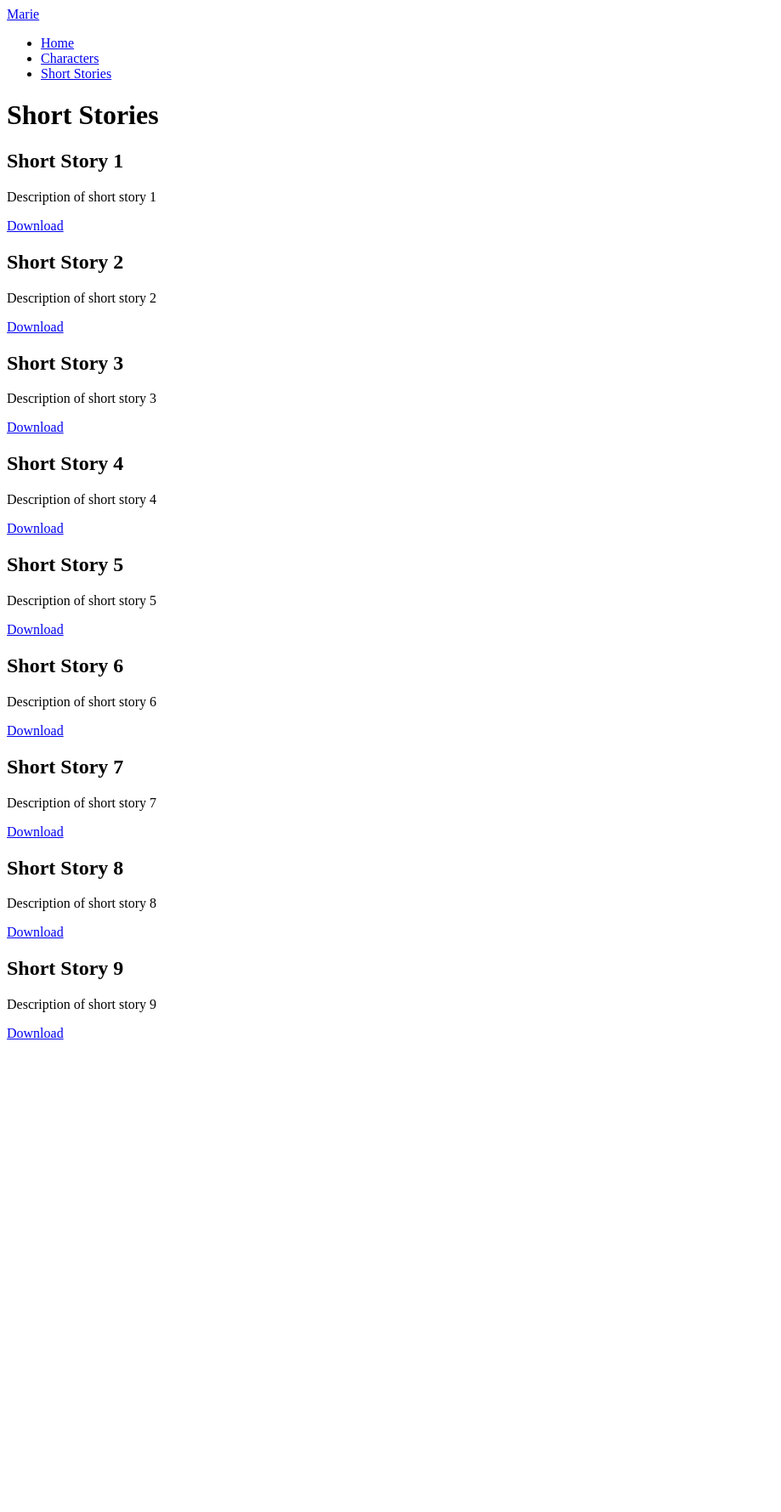
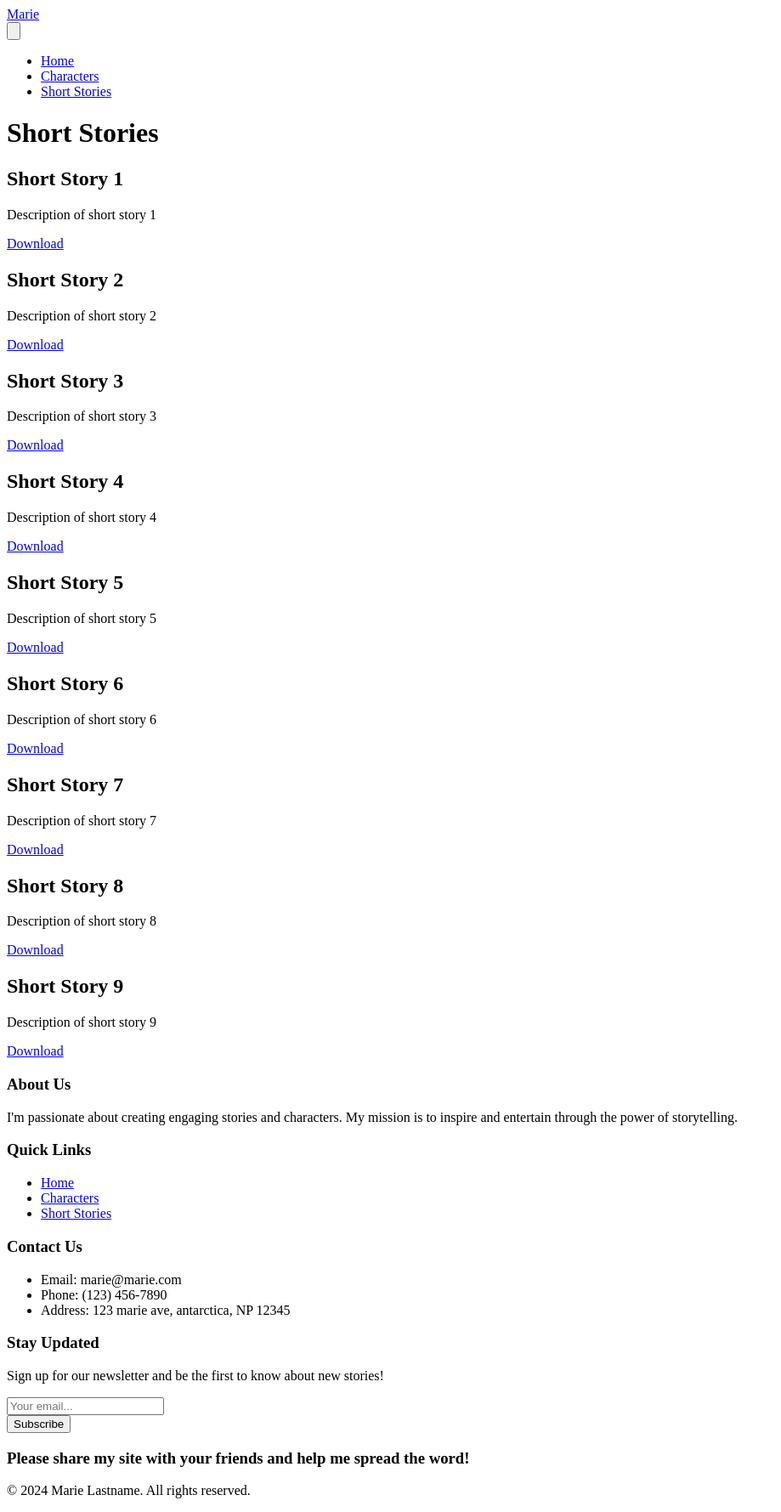
Before and after one commit to keanedwards1/marie, a Next.js app: page /short-stories in a window 1280 px wide. Shown: the whole page at 85% size, without its empty margins (0-919 px from the left). Before the commit the page ends 1233 px from the top, so only its background shows below. Built offline with nearby package versions, Linux system fonts and the light colour scheme.

Commit message:
minor changes

```diff
--- a/src/components/CharacterCard.tsx
+++ b/src/components/CharacterCard.tsx
@@ -10,7 +10,7 @@ interface CharacterCardProps {
 
 export default function CharacterCard({ character }: CharacterCardProps) {
   return (
-    <div className="card bg-base-100 shadow-md">
+    <div className="card bg-stone-50 shadow-md">
       <div className="card-body">
         <h2 className="card-title">{character.name}</h2>
         <p>{character.bio}</p>
--- a/src/components/ComicButton.tsx
+++ b/src/components/ComicButton.tsx
@@ -8,7 +8,7 @@ interface ComicButtonProps {
 const ComicButton: React.FC<ComicButtonProps> = ({ label, onClick }) => {
   return (
     <button
-      className="comic-button"
+      className="comic-button ml-3"
       onClick={onClick}
     >
       {label}
--- a/src/components/Nav.tsx
+++ b/src/components/Nav.tsx
@@ -1,25 +1,99 @@
-import Link from 'next/link';
-/* import ThemeSwitcher from './ThemeSwitcher';
-import Image from 'next/image'; // Import the Image component */
+import Link from "next/link";
+import { useState, useEffect } from "react";
 
 export default function Nav() {
+  const [isMenuOpen, setIsMenuOpen] = useState(false);
+
+  useEffect(() => {
+    const handleResize = () => {
+      if (window.innerWidth >= 1024) {
+        setIsMenuOpen(false);
+      }
+    };
+
+    window.addEventListener("resize", handleResize);
+    return () => window.removeEventListener("resize", handleResize);
+  }, []);
+
   return (
-    <nav className="navbar bg-base-100 p-4 flex justify-between">
-      <div className="">
-        <Link href="/" className="btn btn-ghost normal-case text-xl">
+    <nav className="navbar p-4 flex flex-wrap justify-between items-center">
+      <div className="flex items-center">
+        <Link href="/" className="nav-menu-main-button btn btn-ghost normal-case text-xl">
           Marie
         </Link>
       </div>
-      <div className="flex-none">
-        <ul className="menu menu-horizontal p-0 bg-base-100">
-          <li>
-            <Link className="nav-menu-button" href="/">Home</Link>
+      <button
+        onClick={() => setIsMenuOpen(!isMenuOpen)}
+        className="lg:hidden p-2"
+        aria-label="Toggle menu"
+      >
+        <svg
+          className="w-6 h-6"
+          fill="none"
+          stroke="currentColor"
+          viewBox="0 0 24 24"
+          xmlns="http://www.w3.org/2000/svg"
+        >
+          <path
+            className={`transition-transform duration-300 ease-in-out ${isMenuOpen ? 'rotate-45 -translate-y-1 translate-x-2' : ''}`}
+            strokeLinecap="round"
+            strokeLinejoin="round"
+            strokeWidth={2}
+            d="M4 6h16"
+          />
+          <path
+            className={`transition-opacity duration-300 ease-in-out ${isMenuOpen ? 'opacity-0' : ''}`}
+            strokeLinecap="round"
+            strokeLinejoin="round"
+            strokeWidth={2}
+            d="M4 12h16"
+          />
+          <path
+            className={`transition-transform duration-300 ease-in-out ${isMenuOpen ? '-rotate-45 translate-y-1 -translate-x-2' : ''}`}
+            strokeLinecap="round"
+            strokeLinejoin="round"
+            strokeWidth={2}
+            d="M4 18h16"
+          />
+        </svg>
+      </button>
+      <div
+        className={`
+          lg:flex lg:items-center w-full lg:w-auto
+          transition-all duration-300 ease-in-out
+          ${
+            isMenuOpen
+              ? "h-[120px] opacity-100"
+              : "h-0 opacity-0 lg:h-auto lg:opacity-100"
+          }
+          overflow-hidden
+          flex flex-col items-end lg:flex-row lg:items-center
+        `}
+      >
+        <ul className="menu menu-vertical lg:menu-horizontal p-0 mt-4 lg:mt-0 w-full lg:flex lg:space-x-0">
+          <li className="w-full lg:w-auto">
+            <Link
+              className="nav-menu-button text-right lg:text-left w-full lg:w-auto justify-end lg:justify-start"
+              href="/"
+            >
+              Home
+            </Link>
           </li>
-          <li>
-            <Link className="nav-menu-button" href="/characters">Characters</Link>
+          <li className="w-full lg:w-auto">
+            <Link
+              className="nav-menu-button text-right lg:text-left w-full lg:w-auto justify-end lg:justify-start"
+              href="/characters"
+            >
+              Characters
+            </Link>
           </li>
-          <li>
-            <Link className="nav-menu-button" href="/short-stories">Short Stories</Link>
+          <li className="w-full lg:w-auto">
+            <Link
+              className="nav-menu-button text-right lg:text-left w-full lg:w-auto justify-end lg:justify-start"
+              href="/short-stories"
+            >
+              Short Stories
+            </Link>
           </li>
         </ul>
       </div>
--- /dev/null
+++ b/src/components/RespFooter.tsx
@@ -0,0 +1,94 @@
+import React from 'react';
+import Link from 'next/link';
+import SubscribeForm from './SubscribeForm';
+
+const Footer: React.FC = () => {
+  return (
+    <footer className="relative pt-24 pb-12 bg-lavender-50 text-lavender-800">
+      <div className="absolute top-0 left-0 right-0 h-24 bg-gradient-to-b from-white to-lavender-50"></div>
+      <div className="container relative mx-auto px-4">
+        {/* Rest of the footer content */}
+        <div className="grid grid-cols-1 md:grid-cols-2 lg:grid-cols-4 gap-8">
+          {/* About Section */}
+          <div>
+            <h3 className="text-lg font-serif font-semibold mb-4 text-lavender-900">About Us</h3>
+            <p className="text-sm leading-relaxed">
+              I&apos;m passionate about creating engaging stories and characters. My mission is to inspire and entertain through the power of storytelling.
+            </p>
+          </div>
+
+          {/* Quick Links */}
+          <div>
+            <h3 className="text-lg font-serif font-semibold mb-4 text-lavender-900">Quick Links</h3>
+            <ul className="text-sm space-y-2">
+              <li>
+                <Link href="/" className="hover:text-lavender-600 transition duration-300">
+                  Home
+                </Link>
+              </li>
+              <li>
+                <Link href="/characters" className="hover:text-lavender-600 transition duration-300">
+                  Characters
+                </Link>
+              </li>
+              <li>
+                <Link href="/short-stories" className="hover:text-lavender-600 transition duration-300">
+                  Short Stories
+                </Link>
+              </li>
+{/*               <li>
+                <Link href="/about" className="hover:text-lavender-600 transition duration-300">
+                  About
+                </Link>
+              </li> */}
+            </ul>
+          </div>
+
+          {/* Contact Information */}
+          <div>
+            <h3 className="text-lg font-serif font-semibold mb-4 text-lavender-900">Contact Us</h3>
+            <ul className="text-sm space-y-2">
+              <li>Email: marie@marie.com</li>
+              <li>Phone: (123) 456-7890</li>
+              <li>Address: 123 marie ave, antarctica, NP 12345</li>
+            </ul>
+          </div>
+
+          {/* Subscribe Form */}
+          <div className="col-span-1 md:col-span-2 lg:col-span-1">
+            <h3 className="text-lg font-serif font-semibold mb-4 text-lavender-900">Stay Updated</h3>
+            <SubscribeForm />
+          </div>
+        </div>
+
+        {/* Social Media Links */}
+        <div className="mt-12 text-center">
+          <h3 className="text-lg font-serif font-semibold mb-4 text-lavender-900">Please share my site with your friends and help me spread the word!
+
+</h3>
+          <div className="flex justify-center space-x-6">
+            <a href="#" className="text-2xl text-lavender-700 hover:text-lavender-500 transition duration-300">
+              <i className="fab fa-facebook"></i>
+            </a>
+            <a href="#" className="text-2xl text-lavender-700 hover:text-lavender-500 transition duration-300">
+              <i className="fab fa-twitter"></i>
+            </a>
+            <a href="#" className="text-2xl text-lavender-700 hover:text-lavender-500 transition duration-300">
+              <i className="fab fa-instagram"></i>
+            </a>
+            <a href="#" className="text-2xl text-lavender-700 hover:text-lavender-500 transition duration-300">
+              <i className="fab fa-goodreads"></i>
+            </a>
+          </div>
+        </div>
+
+        {/* Copyright */}
+        <div className="mt-12 text-center text-sm text-lavender-700">
+          <p>&copy; {new Date().getFullYear()} Marie Lastname. All rights reserved.</p>
+        </div>
+      </div>
+    </footer>
+  );
+};
+
+export default Footer;
--- /dev/null
+++ b/src/components/SubscribeForm.tsx
@@ -0,0 +1,30 @@
+import React from "react";
+
+const SubscribeForm = () => {
+  return (
+    <form className="text-neutral-800 py-4 -ml-6 relative overflow-hidden flex flex-col justify-around w-full max-w-md border border-lavender-300 rounded-lg bg-lavender-50 p-3 px-4 sm:px-6">
+      <div className="relative z-10 mb-4">
+        <p className="text-lavender-600 text-sm sm:text-base mt-1">
+          Sign up for our newsletter and be the first to know about new stories!
+        </p>
+      </div>
+      <div className="flex flex-col sm:flex-col lg:flex-col xl:flex-row gap-2">
+        <div className="relative rounded-lg flex-grow">
+          <input
+            type="email"
+            className="relative bg-white ring-0 outline-none border border-lavender-300 text-lavender-800 placeholder-lavender-400 text-sm rounded-lg focus:ring-lavender-500 focus:border-lavender-500 block w-full p-2.5"
+            placeholder="Your email..."
+            required
+          />
+        </div>
+        <button className="bg-lavender-600 text-white py-2 px-4 rounded-lg hover:bg-lavender-500 transition duration-300 text-sm sm:text-base w-full xl:w-auto">
+          Subscribe
+        </button>
+      </div>
+      <div className="absolute w-32 h-20 right-2 top-0 bg-lavender-200 -z-10 rounded-full blur-xl opacity-50"></div>
+      <div className="absolute w-24 h-24 -right-6 -top-12 bg-lavender-300 -z-10 rounded-full blur-xl opacity-50"></div>
+    </form>
+  );
+};
+
+export default SubscribeForm;
--- a/src/pages/characters.tsx
+++ b/src/pages/characters.tsx
@@ -1,6 +1,7 @@
 // src/pages/characters.tsx
 import Nav from '../components/Nav';
 import CharacterCard from '../components/CharacterCard';
+import Footer from '../components/RespFooter';
 
 const characters = [
   // Sample data
@@ -39,7 +40,7 @@ const characters = [
 
 export default function CharactersPage() {
   return (
-    <div className="min-h-screen bg-base-100">
+    <div className="min-h-screen bg-white">
       <Nav />
       <div className="container mx-auto p-4">
         <h1 className="text-4xl font-bold">Characters</h1>
@@ -49,6 +50,9 @@ export default function CharactersPage() {
           ))}
         </div>
       </div>
+      <div className="mt-8">
+          <Footer />
+      </div>
     </div>
   );
 }
--- a/src/pages/short-stories.tsx
+++ b/src/pages/short-stories.tsx
@@ -1,5 +1,6 @@
 import Nav from '../components/Nav';
 import ShortStoryCard from '../components/ShortStoryCard';
+import Footer from '../components/RespFooter';
 
 const shortStories = [
   // Sample data
@@ -17,7 +18,7 @@ const shortStories = [
 
 export default function ShortStoriesPage() {
   return (
-    <div className="min-h-screen bg-base-100">
+    <div className="min-h-screen bg-white">
       <Nav />
       <div className="container mx-auto p-4">
         <h1 className="text-4xl font-bold">Short Stories</h1>
@@ -27,6 +28,9 @@ export default function ShortStoriesPage() {
           ))}
         </div>
       </div>
+      <div className="mt-8">
+          <Footer />
+      </div>
     </div>
   );
 }
--- a/src/styles/globals.css
+++ b/src/styles/globals.css
@@ -6,11 +6,41 @@
 @import url('https://fonts.googleapis.com/css2?family=Poppins:ital,wght@0,100;0,200;0,300;0,400;0,500;0,600;0,700;0,800;0,900;1,100;1,200;1,300;1,400;1,500;1,600;1,700;1,800;1,900&display=swap');
 @import url('https://fonts.googleapis.com/css2?family=Barlow:ital,wght@0,100;0,200;0,300;0,400;0,500;0,600;0,700;0,800;0,900;1,100;1,200;1,300;1,400;1,500;1,600;1,700;1,800;1,900&display=swap');
 
+:root {
+  --primary: #6B7280; /* Muted blue-grey */
+  --secondary: #7692bc; /* Darker blue-grey */
+  --accent: #9CA3AF; /* Light blue-grey */
+  --neutral: #3D4451;
+  --base-100: #f5f5f5;
+  --text-color: #03495179;
+  --info: #60A5FA; /* Soft blue */
+  --success: #34D399; /* Muted green */
+  --warning: #FBBF24; /* Soft yellow */
+  --error: #F87171; /* Soft red */
+
+  --primary: #5b3f8e;
+  --secondary: #84ceeb;
+  --accent: #5ab9ea;
+  --neutral: #c1c8e4;
+  --base-100: #8860d0;
+  --base-100-light: #9278c2;
+  --base-100-darker: #795fa8;
+  --base-100-very-light: #dacfed99;
+  --text-color: #03495179;
+  --info: #60A5FA; /* Soft blue */
+  --success: #34D399; /* Muted green */
+  --warning: #FBBF24; /* Soft yellow */
+  --error: #F87171; /* Soft red */
+}
+
 body {
   font-family: Inter, "Segoe UI", "Helvetica Neue", sans-serif;
   font-family: 'Barlow', sans-serif;
   color: #034951;
   color: #4e6381;
+  color: var(--base-100-light);
+  background-color: #bf6262 !important;
+  background-color: var(--base-100-very-light) !important;
   font-weight: 400;
 }
 
@@ -30,53 +60,49 @@ body {
   box-shadow: 5px 5px 0px #ff5252;
 } */
 
-.nav-menu-button {
-
+.nav-menu-main-button {
+  font-family: serif;
 }
 
-.nav-menu-button:hover {
-  background-color: transparent;
-  text-decoration: underline;
+.nav-menu-button, .nav-menu-main-button {
+  position: relative;
+  transition: color 0.3s ease, transform 0.3s ease;
 }
 
-:root {
-  --primary: #6B7280; /* Muted blue-grey */
-  --secondary: #7692bc; /* Darker blue-grey */
-  --accent: #9CA3AF; /* Light blue-grey */
-  --neutral: #3D4451;
-  --base-100: #f5f5f5;
-  --text-color: #03495179;
-  --info: #60A5FA; /* Soft blue */
-  --success: #34D399; /* Muted green */
-  --warning: #FBBF24; /* Soft yellow */
-  --error: #F87171; /* Soft red */
+.nav-menu-button:hover, .nav-menu-main-button:hover {
+  background-color: transparent;
+  color: var(--base-100-darker);
+  transform: scale(1.02);
 }
+
 
 .comic-button {
   display: inline-block;
   padding: 10px 20px;
-  font-size: 24px;
-  font-weight: bold;
+  font-size: 22px;
   text-align: center;
   text-decoration: none;
   color: #fff;
-  background-color: var(--secondary);
+  font-weight: 800;
+  letter-spacing: 0.9px;
+  font-family: serif;
+  background-color: var(--base-100-light);
   border: 2px solid #000;
   border-radius: 10px;
-  box-shadow: 5px 5px 0px #000;
+  box-shadow: 1px 1px 0px #000;
   transition: all 0.3s ease;
   cursor: pointer;
 }
 
 .comic-button:hover {
   background-color: #fff;
-  color: var(--secondary);
-  border: 2px solid var(--secondary);
-  box-shadow: 5px 5px 0px var(--secondary);
+  color: var(--base-100-light);
+  border: 2px solid var(--base-100-light);
+  box-shadow: 5px 5px 0px var(--base-100-light);
 }
 
 .comic-button:active {
-  background-color: #fcf414;
+  background-color: var(--base-100-light);
   box-shadow: none;
   transform: translateY(4px);
 }
```
Also changed, not shown: src/pages/index.tsx (+12 -5 lines), tailwind.config.ts (+37 -11 lines), src/components/Pyramid.tsx (added).
